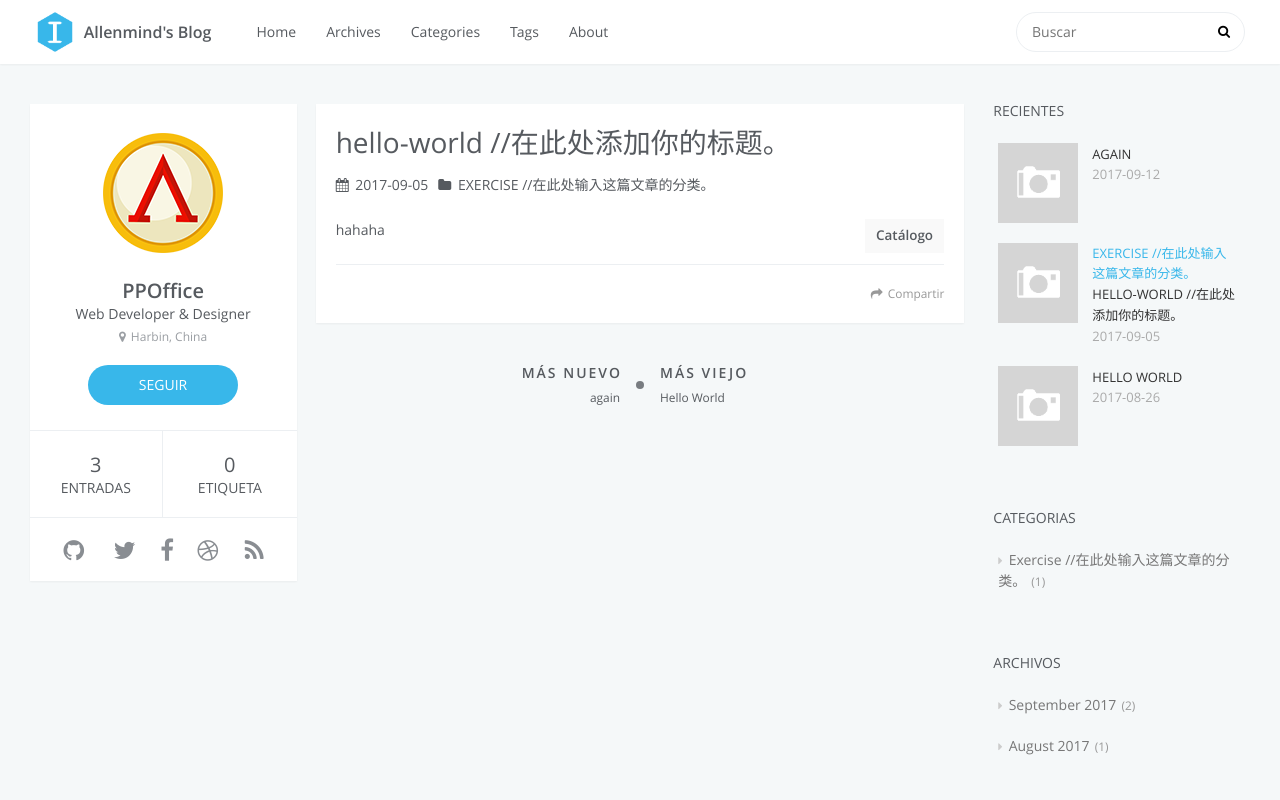
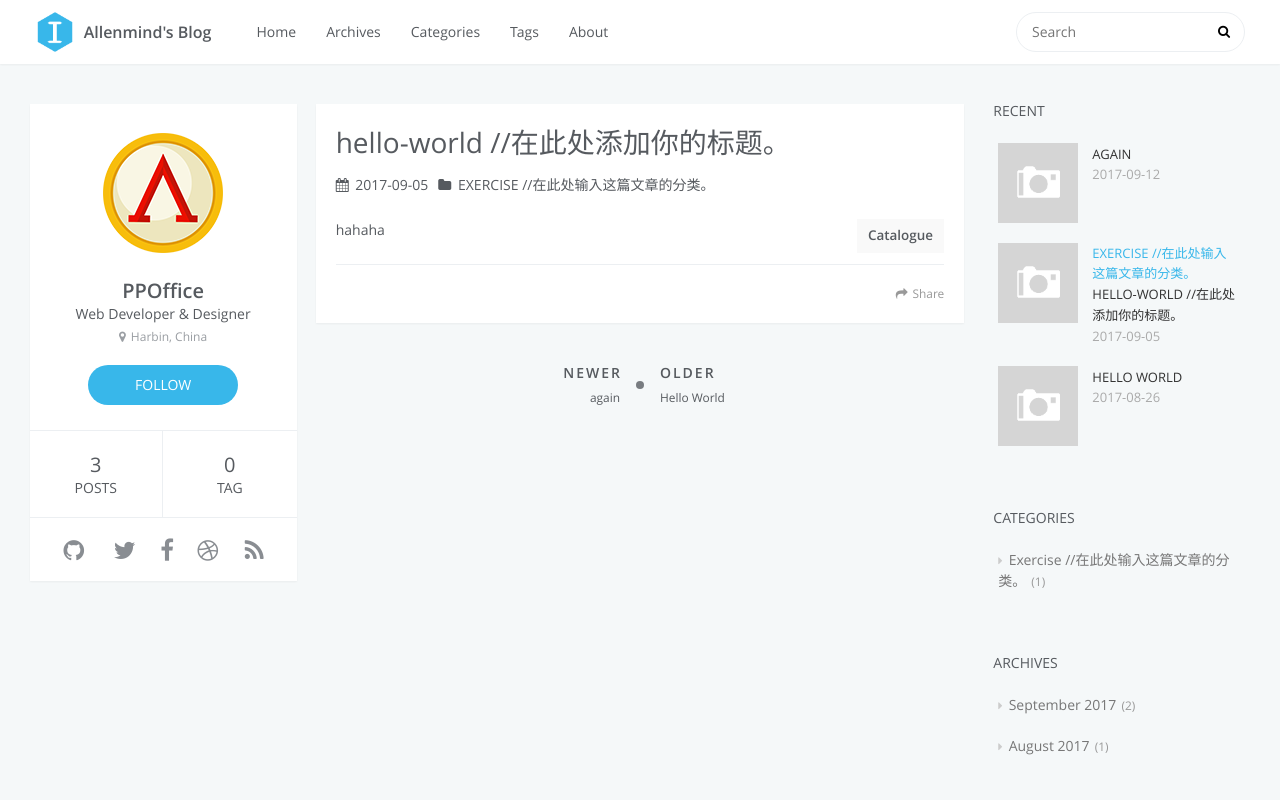
Before and after one commit to AllenMinD/allenmind.github.io, a plain HTML site: page 2017/09/05/text-note/index.html in a window 1280 px wide. Shown: the top 800 px of the page. Drawn offline with Linux system fonts and the light colour scheme; no server answers.

Commit message:
Site updated: 2017-09-13 15:49:08

```diff
--- a/2017/09/05/text-note/index.html
+++ b/2017/09/05/text-note/index.html
@@ -80,7 +80,7 @@
             <div id="search-form-wrap">
 
     <form class="search-form">
-        <input type="text" class="ins-search-input search-form-input" placeholder="Buscar" />
+        <input type="text" class="ins-search-input search-form-input" placeholder="Search" />
         <button type="submit" class="search-form-submit"></button>
     </form>
     <div class="ins-search">
@@ -99,10 +99,10 @@
 (function (window) {
     var INSIGHT_CONFIG = {
         TRANSLATION: {
-            POSTS: 'Entradas',
+            POSTS: 'Posts',
             PAGES: 'Pages',
-            CATEGORIES: 'Categorias',
-            TAGS: 'Etiquetas',
+            CATEGORIES: 'Categories',
+            TAGS: 'Tags',
             UNTITLED: '(Untitled)',
         },
         ROOT_URL: '/',
@@ -133,7 +133,7 @@
                 <td>
 
     <div class="search-form">
-        <input type="text" class="ins-search-input search-form-input" placeholder="Buscar" />
+        <input type="text" class="ins-search-input search-form-input" placeholder="Search" />
     </div>
 
                 </td>
@@ -153,16 +153,16 @@
             <h2 id="name">PPOffice</h2>
             <h3 id="title">Web Developer &amp; Designer</h3>
             <span id="location"><i class="fa fa-map-marker"></i>Harbin, China</span>
-            <a id="follow" target="_blank" href="https://github.com/ppoffice/">SEGUIR</a>
+            <a id="follow" target="_blank" href="https://github.com/ppoffice/">FOLLOW</a>
         </div>
         <div class="article-info profile-block">
             <div class="article-info-block">
                 3
-                <span>Entradas</span>
+                <span>posts</span>
             </div>
             <div class="article-info-block">
                 0
-                <span>Etiqueta</span>
+                <span>tag</span>
             </div>
         </div>
 
@@ -248,7 +248,7 @@
 
 
                 <div id="toc" class="toc-article">
-                <strong class="toc-title">Catálogo</strong>
+                <strong class="toc-title">Catalogue</strong>
 
                 </div>
 
@@ -263,7 +263,7 @@
 
 </div>
 
-    <a data-url="http://yoursite.com/2017/09/05/text-note/" data-id="cj7ipzbir00015wucdmz7brcv" class="article-share-link"><i class="fa fa-share"></i>Compartir</a>
+    <a data-url="http://yoursite.com/2017/09/05/text-note/" data-id="cj7iq67mq0002o0ucb17sz5w3" class="article-share-link"><i class="fa fa-share"></i>Share</a>
 <script>
     (function ($) {
         // Prevent duplicate binding
@@ -339,7 +339,7 @@
 <nav id="article-nav">
 
         <a href="/2017/09/12/again/" id="article-nav-newer" class="article-nav-link-wrap">
-            <strong class="article-nav-caption">Más nuevo</strong>
+            <strong class="article-nav-caption">Newer</strong>
             <div class="article-nav-title">
 
                     again
@@ -349,7 +349,7 @@
 
 
         <a href="/2017/08/26/hello-world/" id="article-nav-older" class="article-nav-link-wrap">
-            <strong class="article-nav-caption">Más viejo</strong>
+            <strong class="article-nav-caption">Older</strong>
             <div class="article-nav-title">Hello World</div>
         </a>
 
@@ -370,7 +370,7 @@
 
 
     <div class="widget-wrap">
-        <h3 class="widget-title">Recientes</h3>
+        <h3 class="widget-title">recent</h3>
         <div class="widget">
             <ul id="recent-post" class="">
 
@@ -438,7 +438,7 @@
 
 
     <div class="widget-wrap">
-        <h3 class="widget-title">Categorias</h3>
+        <h3 class="widget-title">categories</h3>
         <div class="widget">
             <ul class="category-list"><li class="category-list-item"><a class="category-list-link" href="/categories/Exercise-在此处输入这篇文章的分类。/">Exercise   //在此处输入这篇文章的分类。</a><span class="category-list-count">1</span></li></ul>
         </div>
@@ -447,7 +447,7 @@
 
 
     <div class="widget-wrap">
-        <h3 class="widget-title">Archivos</h3>
+        <h3 class="widget-title">archives</h3>
         <div class="widget">
             <ul class="archive-list"><li class="archive-list-item"><a class="archive-list-link" href="/archives/2017/09/">September 2017</a><span class="archive-list-count">2</span></li><li class="archive-list-item"><a class="archive-list-link" href="/archives/2017/08/">August 2017</a><span class="archive-list-count">1</span></li></ul>
         </div>
@@ -460,7 +460,7 @@
 
 
     <div class="widget-wrap widget-list">
-        <h3 class="widget-title">Links</h3>
+        <h3 class="widget-title">links</h3>
         <div class="widget">
             <ul>
 
```
Also changed, not shown: 2017/08/26/hello-world/index.html (+14 -14 lines), 2017/09/12/again/index.html (+14 -14 lines), archives/2017/08/index.html (+13 -13 lines), archives/2017/09/index.html (+13 -13 lines), archives/2017/index.html (+13 -13 lines), archives/index.html (+13 -13 lines), categories/Exercise-在此处输入这篇文章的分类。/index.html (+13 -13 lines), index.html (+15 -15 lines).
